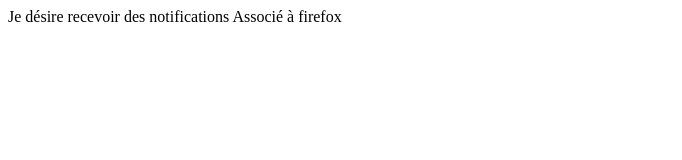
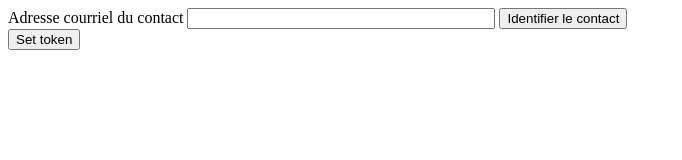
Before and after one commit to bpgm/bpgm.github.io, a plain HTML site: page index.html in a window 1280 px wide. Shown: the whole page, without its empty margins (0-682 px from the left). Drawn offline with Linux system fonts and the light colour scheme; no server answers.

Commit message:
Update index.html

```diff
--- a/index.html
+++ b/index.html
@@ -14,13 +14,11 @@
 
 <body>
 
-	<a onclick="DI.Push.RequestPermission();">
-		Je désire recevoir des notifications
-	</a>
-
-	<a onclick="DI.Push.Identify('f_EMail', 'firefox@dialoginsight.com');">
-	Associé à firefox
-	</a>
+	<label>Adresse courriel du contact</label>
+	<input type="text" style="width:300px;" />
+	<input type="button" value="Identifier le contact" />
+	<br/>
+	<input type="button" value="Set token" onclick="DI.Push.RequestPermission();"  />
 
 </body>
 </html>
```
